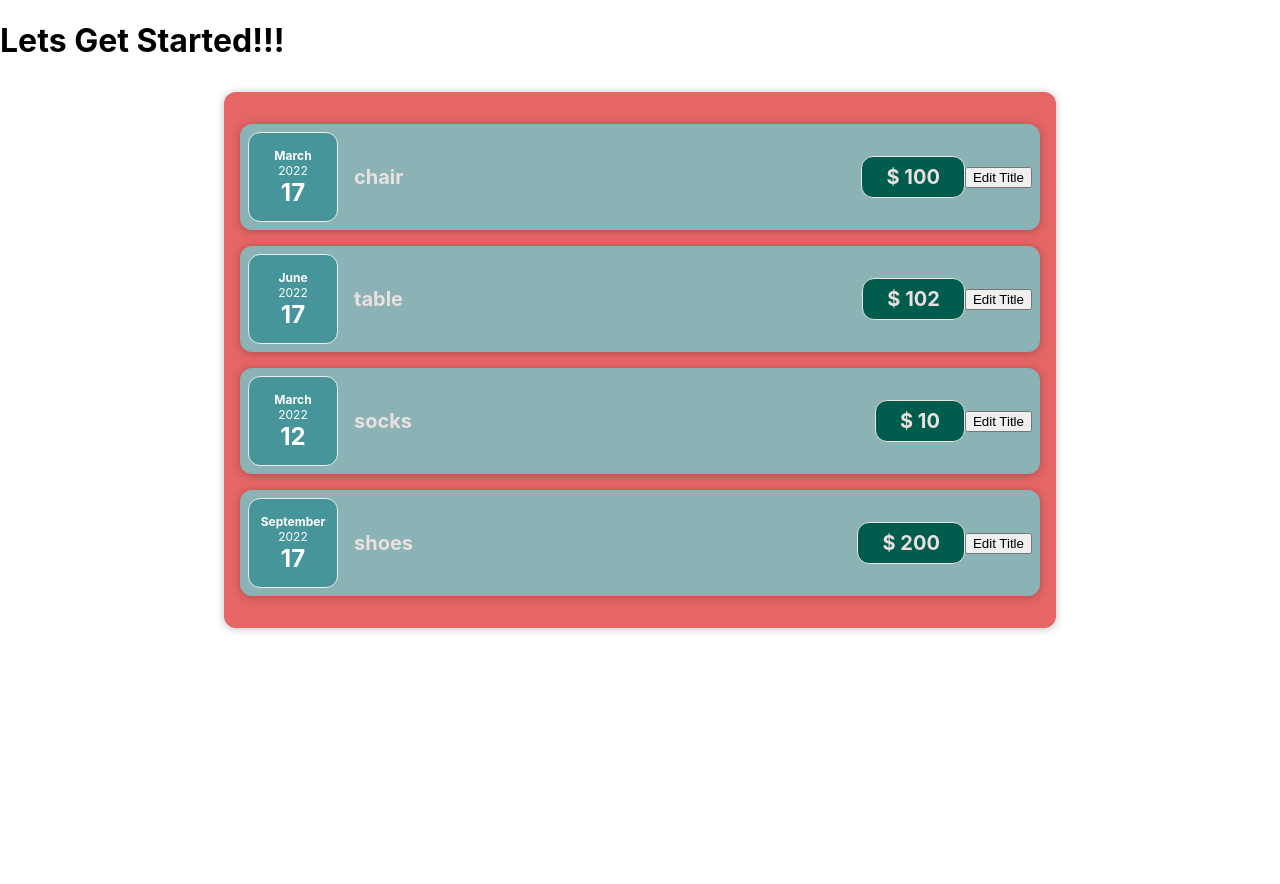
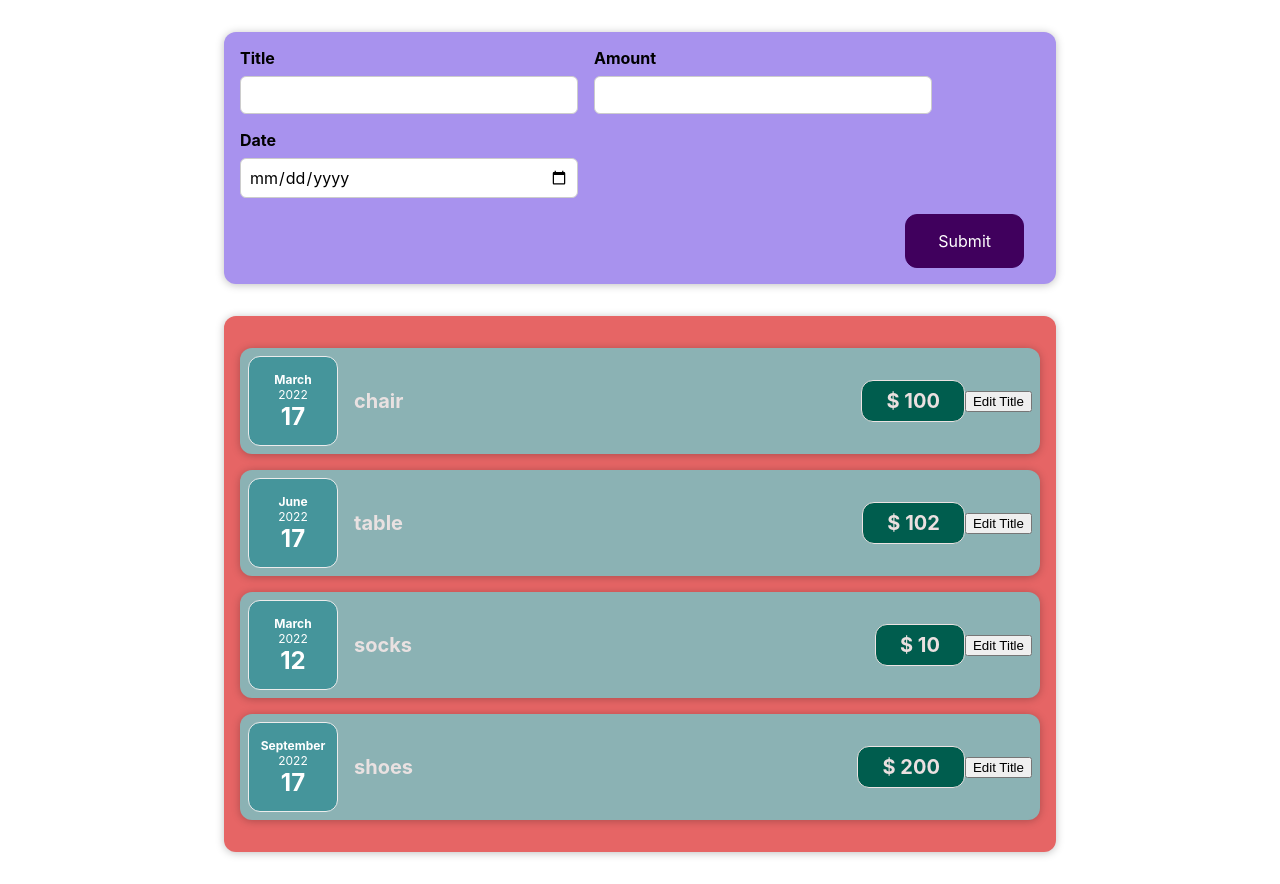
Before and after one commit to Shrey03/ExpenseTracker, a React (Create React App) app: page / in a window 1280 px wide. Before the commit the page ends 800 px from the top, so only its background shows below. Built offline with nearby package versions, Linux system fonts and the light colour scheme.

Commit message:
ADDED LISTENER WHICH LISTENS CHILD TO PARENT COMPONENT

```diff
--- a/src/App.js
+++ b/src/App.js
@@ -1,4 +1,5 @@
 import Expenses from "./components/Expenses/Expenses";
+import NewExpense from "./components/NewExpense/NewExpense";
 
 const App = () => {
   // create expense array
@@ -29,9 +30,14 @@
     },
   ];
 
+  const addExpenseHandler = (expense) => {
+    console.log("IN APP.js");
+    console.log(expense);
+  };
+
   return (
     <div>
-      <h1>Lets Get Started!!!</h1>
+      <NewExpense onAddExpense={addExpenseHandler}></NewExpense>
       <Expenses items={expenses}></Expenses>
     </div>
   );
--- /dev/null
+++ b/src/components/NewExpense/ExpenseForm.css
@@ -0,0 +1,26 @@
+.new-expense__controls {
+  display: flex;
+  flex-wrap: wrap;
+  gap: 1rem;
+  margin-bottom: 1rem;
+  text-align: left;
+}
+
+.new-expense__control label {
+  font-weight: bold;
+  margin-bottom: 0.5rem;
+  display: block;
+}
+
+.new-expense__control input {
+  font: inherit;
+  padding: 0.5rem;
+  border-radius: 6px;
+  border: 1px solid #ccc;
+  width: 20rem;
+  max-width: 100%;
+}
+
+.new-expense__actions {
+  text-align: right;
+}
--- /dev/null
+++ b/src/components/NewExpense/ExpenseForm.js
@@ -0,0 +1,76 @@
+import React, { useState } from "react";
+import "./ExpenseForm.css";
+
+const ExpenseForm = (props) => {
+  const [enteredTitle, setEnteredTitle] = useState("");
+  const [enteredAmount, setEnteredAmount] = useState("");
+  const [enteredDate, setEnteredDate] = useState("");
+
+  const titleChangeHandler = (event) => {
+    setEnteredTitle(event.target.value);
+  };
+
+  const amountChangeHandler = (event) => {
+    setEnteredAmount(event.target.value);
+  };
+
+  const dateChangeHandler = (event) => {
+    setEnteredDate(event.target.value);
+  };
+
+  const submitHandler = (event) => {
+    event.preventDefault();
+
+    const expenseData = {
+      title: enteredTitle,
+      amount: enteredAmount,
+      date: new Date(enteredDate),
+    };
+
+    //this onSaveExpenseData is listening  from NewExpense.JS , this way we can send child components data to parent component
+    props.onSaveExpenseData(expenseData);
+    setEnteredTitle(" ");
+    setEnteredAmount(" ");
+    setEnteredDate(" ");
+  };
+
+  return (
+    <form onSubmit={submitHandler}>
+      <div className="new-expense__controls">
+        <div className="new-expense__control">
+          <label>Title</label>
+          <input
+            type="text"
+            value={enteredTitle}
+            onChange={titleChangeHandler}
+          ></input>
+        </div>
+        <div className="new-expense__control">
+          <label>Amount</label>
+          <input
+            type="number"
+            min="0.01"
+            step="0.01"
+            value={enteredAmount}
+            onChange={amountChangeHandler}
+          ></input>
+        </div>
+        <div className="new-expense__control">
+          <label>Date</label>
+          <input
+            type="date"
+            min="2019-01-01"
+            max="2022-12-31"
+            value={enteredDate}
+            onChange={dateChangeHandler}
+          ></input>
+        </div>
+      </div>
+      <div className="new-expense__actions">
+        <button type="submit">Submit </button>
+      </div>
+    </form>
+  );
+};
+
+export default ExpenseForm;
--- /dev/null
+++ b/src/components/NewExpense/NewExpense.css
@@ -0,0 +1,38 @@
+.new-expense {
+  background-color: #a892ee;
+  padding: 1rem;
+  margin: 2rem auto;
+  width: 50rem;
+  max-width: 95%;
+  border-radius: 12px;
+  text-align: center;
+  box-shadow: 0 1px 8px rgba(0, 0, 0, 0.25);
+}
+
+.new-expense button {
+  font: inherit;
+  cursor: pointer;
+  padding: 1rem 2rem;
+  border: 1px solid #40005d;
+  background-color: #40005d;
+  color: white;
+  border-radius: 12px;
+  margin-right: 1rem;
+}
+
+.new-expense button:hover,
+.new-expense button:active {
+  background-color: #510674;
+  border-color: #510674;
+}
+
+.new-expense button.alternative {
+  color: #220131;
+  border-color: transparent;
+  background-color: transparent;
+}
+
+.new-expense button.alternative:hover,
+.new-expense button.alternative:active {
+  background-color: #ddb3f8;
+}
--- /dev/null
+++ b/src/components/NewExpense/NewExpense.js
@@ -0,0 +1,22 @@
+import "./NewExpense.css";
+import ExpenseForm from "./ExpenseForm";
+
+const NewExpense = (props) => {
+  const saveExpenseDataHandler = (enteredExpenseData) => {
+    const expenseData = {
+      ...enteredExpenseData,
+      id: Math.random().toString(),
+    };
+
+    //this onAddExpense is listening from the parent componenet APP.js , this will help the data to get from child component to parent
+    props.onAddExpense(expenseData);
+  };
+
+  return (
+    <div className="new-expense">
+      <ExpenseForm onSaveExpenseData={saveExpenseDataHandler} />
+    </div>
+  );
+};
+
+export default NewExpense;
```
